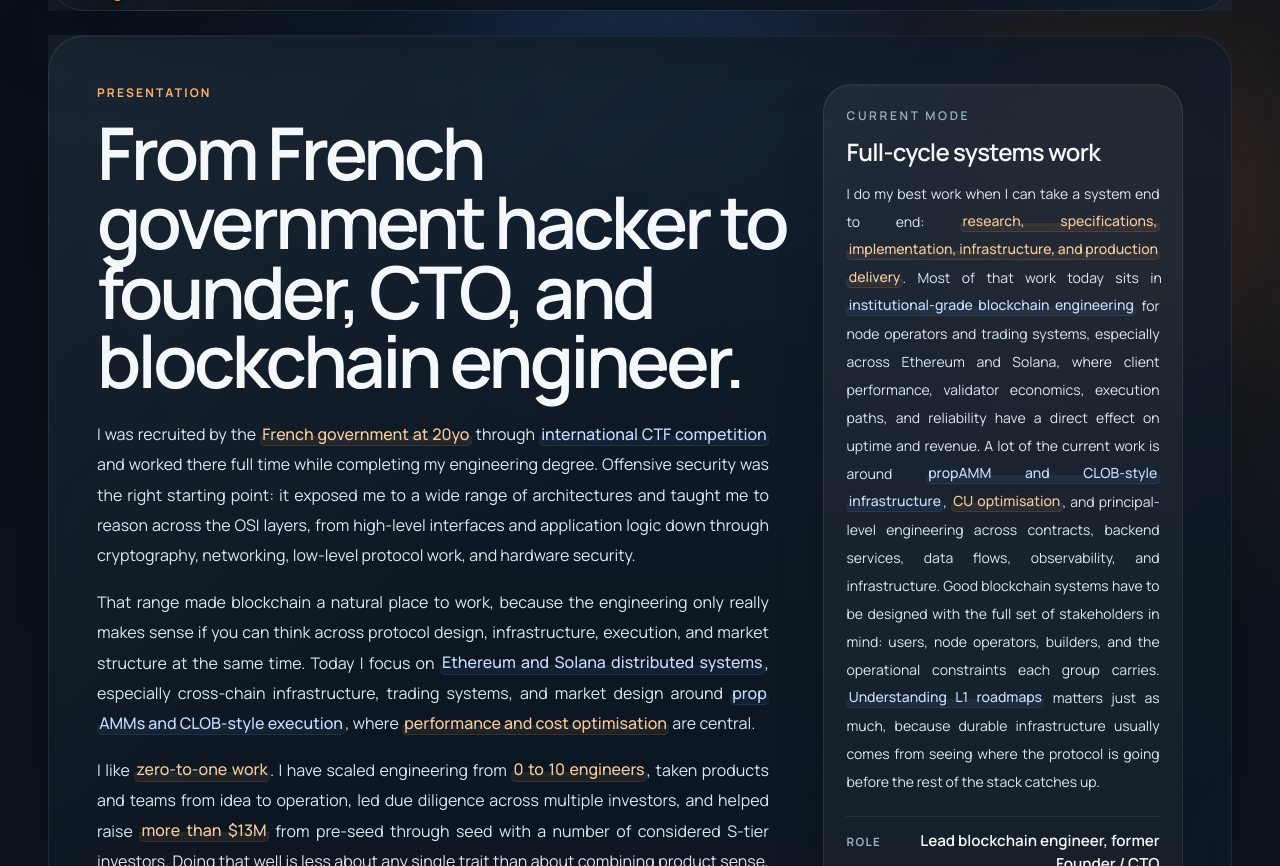
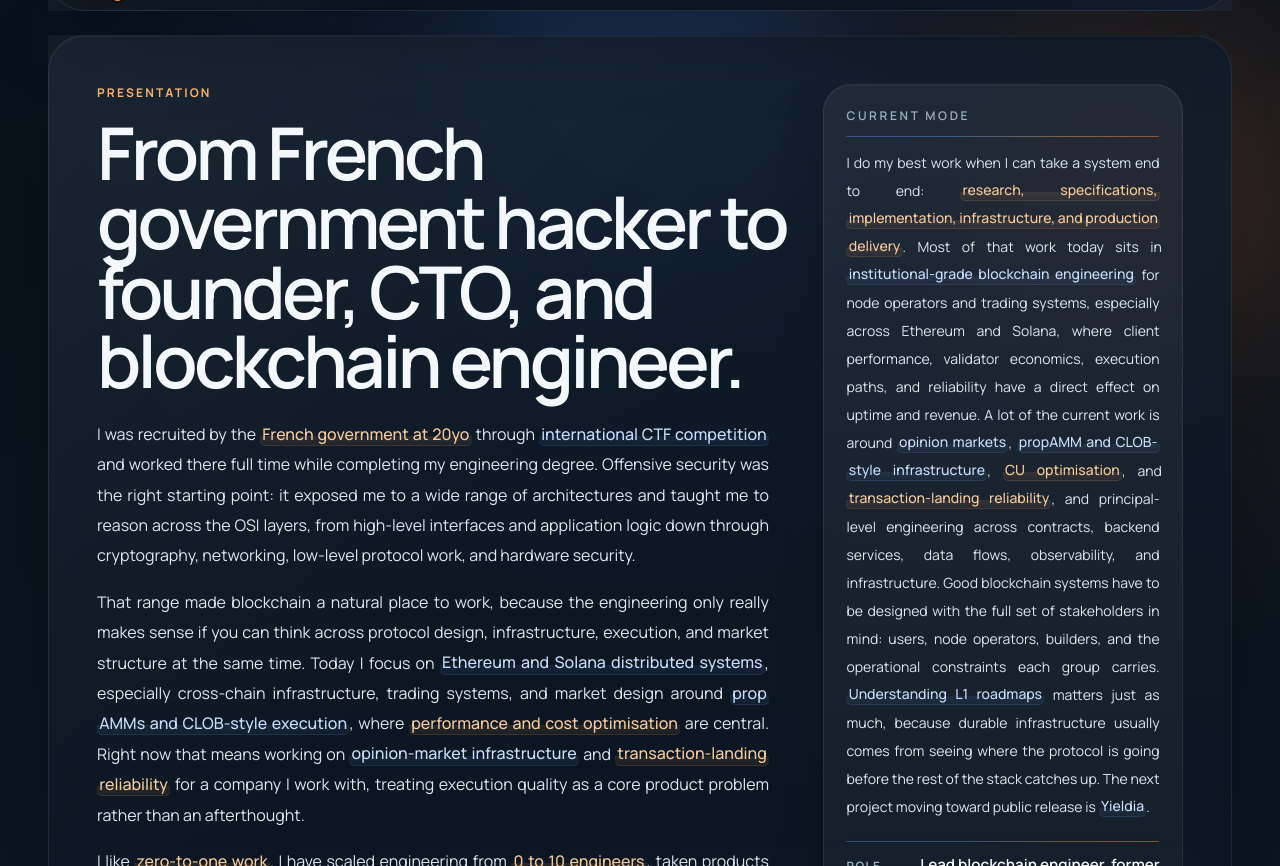
Before and after one commit to v4lproik/v4lproik.github.io, a website: page index.html in a window 1280 px wide. Shown: the part 86-952 px from the top of the page. Drawn offline with Linux system fonts and the light colour scheme.

Commit message:
feat(site): polish portfolio sections

```diff
--- a/index.html
+++ b/index.html
@@ -143,7 +143,10 @@
                         <span class="copy-highlight copy-highlight-tech">Ethereum and Solana distributed systems</span>,
                         especially cross-chain infrastructure, trading systems, and market design around
                         <span class="copy-highlight copy-highlight-tech">prop AMMs and CLOB-style execution</span>, where <span class="copy-highlight copy-highlight-achievement">performance and cost optimisation</span> are
-                        central.
+                        central. Right now that means working on <span class="copy-highlight copy-highlight-tech">opinion-market infrastructure</span>
+                        and <span class="copy-highlight copy-highlight-achievement">transaction-landing reliability</span>
+                        for a company I work with, treating execution quality as a core product problem
+                        rather than an afterthought.
                       </p>
                       <p class="reading-copy mt-4">
                         I like <span class="copy-highlight copy-highlight-achievement">zero-to-one work</span>. I have scaled engineering from <span class="copy-highlight copy-highlight-achievement">0 to 10 engineers</span>, taken
@@ -179,9 +182,7 @@
                         <p class="text-xs font-semibold uppercase tracking-[0.22em] text-mist-300">
                           Current mode
                         </p>
-                        <h2 class="mt-3 text-2xl font-semibold tracking-[-0.03em] text-mist-50">
-                          Full-cycle systems work
-                        </h2>
+                        <span class="hero-panel-divider" aria-hidden="true"></span>
                         <p class="hero-panel-copy mt-3 text-sm leading-7 text-mist-100">
                           I do my best work when I can take a system end to end:
                           <span class="copy-highlight copy-highlight-achievement">research, specifications, implementation, infrastructure, and production delivery</span>.
@@ -191,8 +192,10 @@
                           Solana, where client performance, validator economics, execution paths,
                           and reliability have a direct effect on uptime and revenue. A lot of the
                           current work is around
+                          <span class="copy-highlight copy-highlight-tech">opinion markets</span>,
                           <span class="copy-highlight copy-highlight-tech">propAMM and CLOB-style infrastructure</span>,
-                          <span class="copy-highlight copy-highlight-achievement">CU optimisation</span>,
+                          <span class="copy-highlight copy-highlight-achievement">CU optimisation</span>, and
+                          <span class="copy-highlight copy-highlight-achievement">transaction-landing reliability</span>,
                           and principal-level engineering across contracts, backend services,
                           data flows, observability, and infrastructure. Good blockchain systems
                           have to be designed with the full set of stakeholders in mind: users,
@@ -200,7 +203,8 @@
                           carries. <span class="copy-highlight copy-highlight-tech">Understanding L1 roadmaps</span>
                           matters just as much, because durable infrastructure usually comes from
                           seeing where the protocol is going before the rest of the stack catches
-                          up.
+                          up. The next project moving toward public release is
+                          <span class="copy-highlight copy-highlight-tech">Yieldia</span>.
                         </p>
                         <div class="hero-metrics">
                           <div class="hero-metric">
@@ -313,9 +317,9 @@
                             <p class="timeline-copy">
                               At Kiln I led backend engineering around validator infrastructure and
                               validator-as-a-service systems across Ethereum and other proof-of-stake
-                              networks. The work ranged from shared Go foundations and internal CI
-                              to SLAs, alerting, monitoring, resilience, and the practical boundary
-                              between software teams and operator reality. I was also already
+                              networks. The work ranged from shared Go and Rust foundations and
+                              internal CI to SLAs, alerting, monitoring, resilience, and the
+                              practical boundary between software teams and operator reality. I was also already
                               working directly on validator economics, improving APY and operator
                               returns, and shipping custom modifications where the default client
                               or stack behaviour was not good enough.
@@ -457,6 +461,25 @@
                         <div class="timeline-entry is-left">
                           <div class="timeline-node-wrap"><span class="timeline-node"></span></div>
                           <div class="timeline-card">
+                            <span class="timeline-step">Teaching</span>
+                            <h4 class="timeline-title">External teaching: assembly and low-level security</h4>
+                            <p class="timeline-copy">
+                              At 24, while already working in security, I was also teaching as an
+                              external lecturer for final-year engineering students. The course
+                              focused on assembly, low-level security, and the mechanics that sit
+                              underneath higher-level abstractions.
+                            </p>
+                          </div>
+                          <div class="timeline-meta">
+                            <span class="timeline-index">09</span>
+                            <span class="timeline-meta-label">Age 24 / external teaching</span>
+                            <span class="timeline-meta-copy">Assembly, low-level security, and engineering pedagogy grounded in practice.</span>
+                          </div>
+                        </div>
+
+                        <div class="timeline-entry is-right">
+                          <div class="timeline-node-wrap"><span class="timeline-node"></span></div>
+                          <div class="timeline-card">
                             <span class="timeline-step">Government</span>
                             <h4 class="timeline-title">Recruited through international CTFs</h4>
                             <p class="timeline-copy">
@@ -465,18 +488,17 @@
                               full time in that environment early made rigor, discretion, and
                               technical depth part of the baseline instead of something to learn
                               later. In parallel I was finishing an engineering degree with a
-                              security specialisation and also teaching final-year security
-                              students.
+                              security specialisation.
                             </p>
                           </div>
                           <div class="timeline-meta">
-                            <span class="timeline-index">09</span>
+                            <span class="timeline-index">10</span>
                             <span class="timeline-meta-label">Age 20 / full-time government work + degree</span>
-                            <span class="timeline-meta-copy">Full-time government work, engineering studies in security, and teaching responsibilities running in parallel.</span>
+                            <span class="timeline-meta-copy">Full-time government work and engineering studies in security running in parallel from an early stage.</span>
                           </div>
                         </div>
 
-                        <div class="timeline-entry is-right">
+                        <div class="timeline-entry is-left">
                           <div class="timeline-node-wrap"><span class="timeline-node"></span></div>
                           <div class="timeline-card">
                             <span class="timeline-step">Adversarial</span>
@@ -491,13 +513,13 @@
                             </p>
                           </div>
                           <div class="timeline-meta">
-                            <span class="timeline-index">10</span>
+                            <span class="timeline-index">11</span>
                             <span class="timeline-meta-label">Age 16 to 18 / IUT + CoP</span>
                             <span class="timeline-meta-copy">Low-level systems, exploitation, reverse engineering, and competitive pressure early on.</span>
                           </div>
                         </div>
 
-                        <div class="timeline-entry is-left">
+                        <div class="timeline-entry is-right">
                           <div class="timeline-node-wrap"><span class="timeline-node"></span></div>
                           <div class="timeline-card">
                             <span class="timeline-step">Start</span>
@@ -512,7 +534,7 @@
                             </p>
                           </div>
                           <div class="timeline-meta">
-                            <span class="timeline-index">11</span>
+                            <span class="timeline-index">12</span>
                             <span class="timeline-meta-label">Age 13 / internet era</span>
                             <span class="timeline-meta-copy">Internet-era product building, automation, and team coordination before any formal engineering path.</span>
                           </div>
@@ -545,7 +567,8 @@
                       </h2>
                       <p class="reading-copy mt-6">
                         Repositories that reflect current interests directly: workflow contracts,
-                        infrastructure operations, validators, and engineering tooling.
+                        infrastructure operations, validators, and engineering tooling. The next
+                        public release in progress is <span class="copy-highlight copy-highlight-tech">Yieldia</span>.
                       </p>
                       <div class="chapter-project-list">
                         <a
--- a/styles/site.css
+++ b/styles/site.css
@@ -420,6 +420,26 @@
     }
   }
 
+  .hero-panel-divider {
+    display: block;
+    width: 100%;
+    height: 1px;
+    margin-top: 0.75rem;
+    border-radius: 9999px;
+    background:
+      linear-gradient(90deg,
+        rgba(79, 132, 232, 0.98),
+        rgba(116, 168, 255, 0.82) 34%,
+        rgba(255, 179, 107, 0.84) 68%,
+        rgba(255, 142, 66, 0.98));
+    box-shadow:
+      0 0 16px rgba(79, 132, 232, 0.22),
+      0 0 18px rgba(255, 142, 66, 0.16);
+    opacity: 0.98;
+    transform: scaleY(0.55);
+    transform-origin: center;
+  }
+
   .hero-metrics {
     display: grid;
     gap: 0.85rem;
@@ -427,12 +447,33 @@
   }
 
   .hero-metric {
+    position: relative;
     display: flex;
     flex-direction: column;
     align-items: flex-start;
     gap: 0.45rem;
     padding-top: 0.85rem;
-    border-top: 1px solid rgba(255, 255, 255, 0.08);
+  }
+
+  .hero-metric::before {
+    content: "";
+    position: absolute;
+    left: 0;
+    right: 0;
+    top: 0;
+    height: 1px;
+    border-radius: 9999px;
+    background:
+      linear-gradient(90deg,
+        rgba(79, 132, 232, 0.92),
+        rgba(116, 168, 255, 0.68) 36%,
+        rgba(255, 179, 107, 0.72) 68%,
+        rgba(255, 142, 66, 0.92));
+    box-shadow:
+      0 0 12px rgba(79, 132, 232, 0.14),
+      0 0 14px rgba(255, 142, 66, 0.12);
+    transform: scaleY(0.4);
+    transform-origin: top;
   }
 
   @media (min-width: 40rem) {
@@ -1015,15 +1056,55 @@
   }
 
   .chapter-fact {
+    position: relative;
     display: grid;
     gap: 0.35rem;
     padding-top: 0.9rem;
-    border-top: 1px solid rgba(255, 255, 255, 0.08);
+  }
+
+  .chapter-fact::before {
+    content: "";
+    position: absolute;
+    left: 0;
+    right: 0;
+    top: 0;
+    height: 1px;
+    border-radius: 9999px;
+    background:
+      linear-gradient(90deg,
+        rgba(79, 132, 232, 0.92),
+        rgba(116, 168, 255, 0.68) 36%,
+        rgba(255, 179, 107, 0.72) 68%,
+        rgba(255, 142, 66, 0.92));
+    box-shadow:
+      0 0 12px rgba(79, 132, 232, 0.14),
+      0 0 14px rgba(255, 142, 66, 0.12);
+    transform: scaleY(0.4);
+    transform-origin: top;
   }
 
   .chapter-fact:first-child {
     padding-top: 0;
-    border-top: 0;
+  }
+
+  .chapter-fact:first-child::before {
+    display: none;
+  }
+
+  .chapter-slide-chronology .chapter-fact:first-child {
+    padding-top: 0.9rem;
+  }
+
+  .chapter-slide-chronology .chapter-fact:first-child::before {
+    display: block;
+  }
+
+  .chapter-slide-projects .chapter-fact:first-child {
+    padding-top: 0.9rem;
+  }
+
+  .chapter-slide-projects .chapter-fact:first-child::before {
+    display: block;
   }
 
   .chapter-fact-label {
```
Also changed, not shown: assets/site.css.
